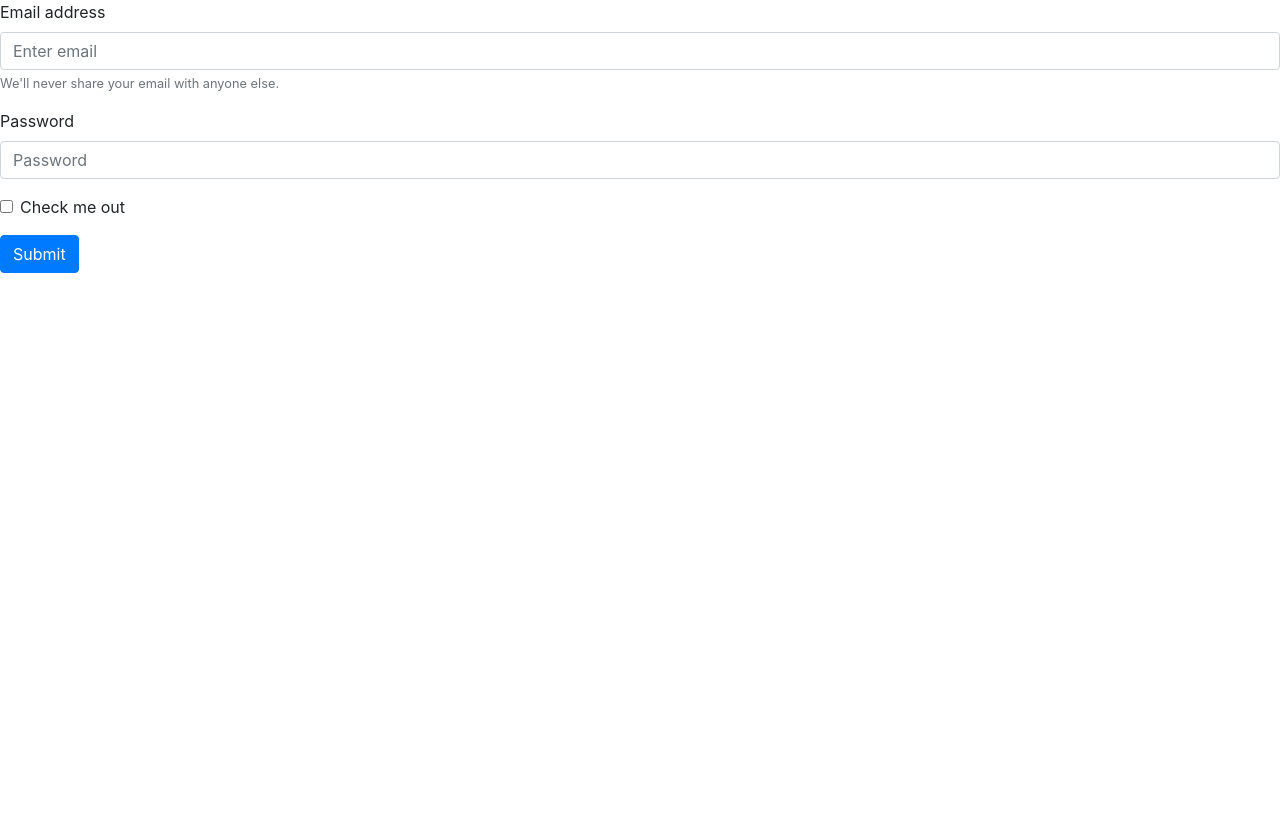
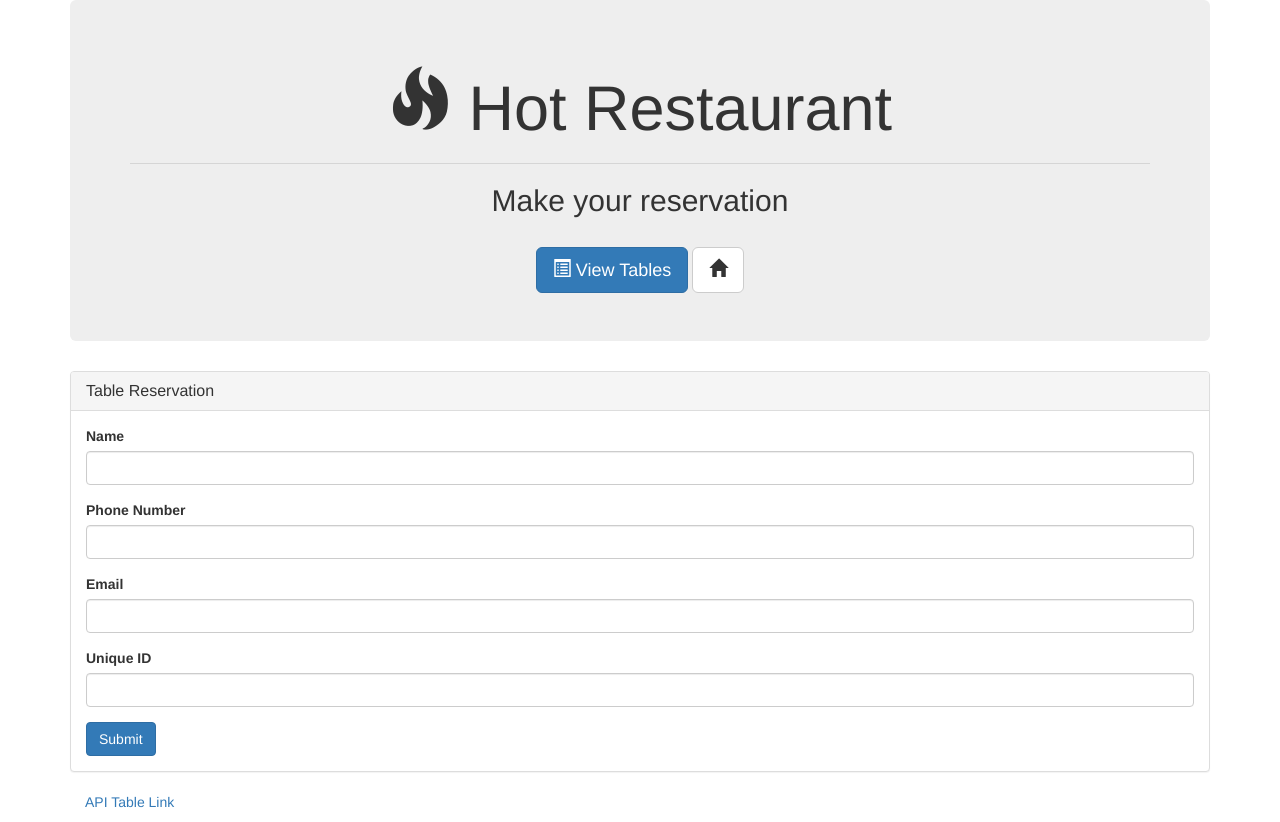
Before and after one commit to develanton/restoapp, a website: page public/reserve.html in a window 1280 px wide. Before the commit the page ends 800 px from the top, so only its background shows below. Drawn offline with nearby package versions, Linux system fonts and the light colour scheme.

Commit message:
resolve the apipush

```diff
--- a/backend/apireserve.js
+++ b/backend/apireserve.js
@@ -1,5 +1,3 @@
-
-
 
 
 var reservations = [
@@ -14,8 +12,7 @@ var reservations = [
 ];
 
 
-  module.exports =
-  function myFunc(app){
+  module.exports = function(app){
       app.get("/api/reserve", function(req, res) {
        return res.json(reservations);
      });
--- a/backend/server.js
+++ b/backend/server.js
@@ -2,11 +2,12 @@
 var express = require('express');
 var bodyParser = require("body-parser");
 var path = require("path");
-require("./apireserve.js")(app);
+
 
 var app = express();
 var PORT = process.env.PORT || 3000
 
+require("./apireserve.js")(app);
 // Set up Express handlers
 app.use(bodyParser.urlencoded({ extended: true}));
 app.use(bodyParser.json());
@@ -32,7 +33,7 @@ app.get("/reserve", function(req, res) {
 
 
 // Create New Reservation - takes in JSON input
-apps.post("apireserve.js", function(req, res) {
+app.post("apireserve.js", function(req, res) {
 
   var newReserv = req.body;
 
--- a/public/reserve.html
+++ b/public/reserve.html
@@ -1,29 +1,79 @@
 <!DOCTYPE html>
 <html lang="en">
 <head>
-    <meta charset="UTF-8">
-    <meta name="viewport" content="width=
-    , initial-scale=1.0">
-    <meta http-equiv="X-UA-Compatible" content="ie=edge">
-    <title>Reserve</title>
+	<meta charset="UTF-8">
+	<title>Reserves</title>
 
-    <link rel="stylesheet" href="https://stackpath.bootstrapcdn.com/bootstrap/4.1.0/css/bootstrap.min.css" integrity="sha384-9gVQ4dYFwwWSjIDZnLEWnxCjeSWFphJiwGPXr1jddIhOegiu1FwO5qRGvFXOdJZ4" crossorigin="anonymous">
+	<!-- Latest compiled and minified CSS & JS -->
+	<link rel="stylesheet" href="https://maxcdn.bootstrapcdn.com/bootstrap/3.3.6/css/bootstrap.min.css" integrity="sha384-1q8mTJOASx8j1Au+a5WDVnPi2lkFfwwEAa8hDDdjZlpLegxhjVME1fgjWPGmkzs7" crossorigin="anonymous">
+	<script src="https://code.jquery.com/jquery.js"></script>
+	<script src="https://maxcdn.bootstrapcdn.com/bootstrap/3.3.6/js/bootstrap.min.js" integrity="sha384-0mSbJDEHialfmuBBQP6A4Qrprq5OVfW37PRR3j5ELqxss1yVqOtnepnHVP9aJ7xS" crossorigin="anonymous"></script>
+
+</head>
+<body>
+
+	<div class="container">
+
+		<div class="jumbotron">
+			<h1 class="text-center"><span class="glyphicon glyphicon-fire"></span> Hot Restaurant</h1>
+			<hr>
+			<h2 class="text-center">Make your reservation</h2>
+			<br>
+
+			<div class="text-center">
+				<a href="/tables"><button type="button" class="btn btn-lg btn-primary"><span class="glyphicon glyphicon-list-alt"></span> View Tables</button></a>
+				<a href="/"><button type="button" class="btn btn-lg btn-default"><span class="glyphicon glyphicon-home"></span></button></a>
+			</div>
+		</div>
+
+		<div class="row">
+			<div class="col-lg-12">
+
+				<div class="panel panel-default">
+					<div class="panel-heading">
+						<h4 class="panel-title">Table Reservation</h4>
+					</div>
+					<div class="panel-body">
+
+						<form role="form">
+
+							<div class="form-group">
+								<label for="">Name</label>
+								<input type="text" class="form-control" id="reserve_name">
+							</div>
+
+							<div class="form-group">
+								<label for="">Phone Number</label>
+								<input type="text" class="form-control" id="reserve_phone">
+							</div>
+
+							<div class="form-group">
+								<label for="">Email</label>
+								<input type="text" class="form-control" id="reserve_email">
+							</div>
+
+							<div class="form-group">
+								<label for="">Unique ID</label>
+								<input type="text" class="form-control" id="reserve_uniqueID">
+							</div>
+
+							<button type="submit" class="btn btn-primary submit">Submit</button>
+						</form>
+
+					</div>
+				</div>
+
+			</div>
+		</div>
 
 
+	    <footer class="footer">
+	      <div class="container">
+	        <p><a href="/api/tables">API Table Link</a></p>
+	      </div>
+	    </footer>
 
-<form>
-    <div class="form-group">
-      <label for="exampleInputEmail1">Email address</label>
-      <input type="email" class="form-control" id="exampleInputEmail1" aria-describedby="emailHelp" placeholder="Enter email">
-      <small id="emailHelp" class="form-text text-muted">We'll never share your email with anyone else.</small>
-    </div>
-    <div class="form-group">
-      <label for="exampleInputPassword1">Password</label>
-      <input type="password" class="form-control" id="exampleInputPassword1" placeholder="Password">
-    </div>
-    <div class="form-group form-check">
-      <input type="checkbox" class="form-check-input" id="exampleCheck1">
-      <label class="form-check-label" for="exampleCheck1">Check me out</label>
-    </div>
-    <button type="submit" class="btn btn-primary">Submit</button>
-  </form>
+	</div>
+
+</body>
+</html>
```
